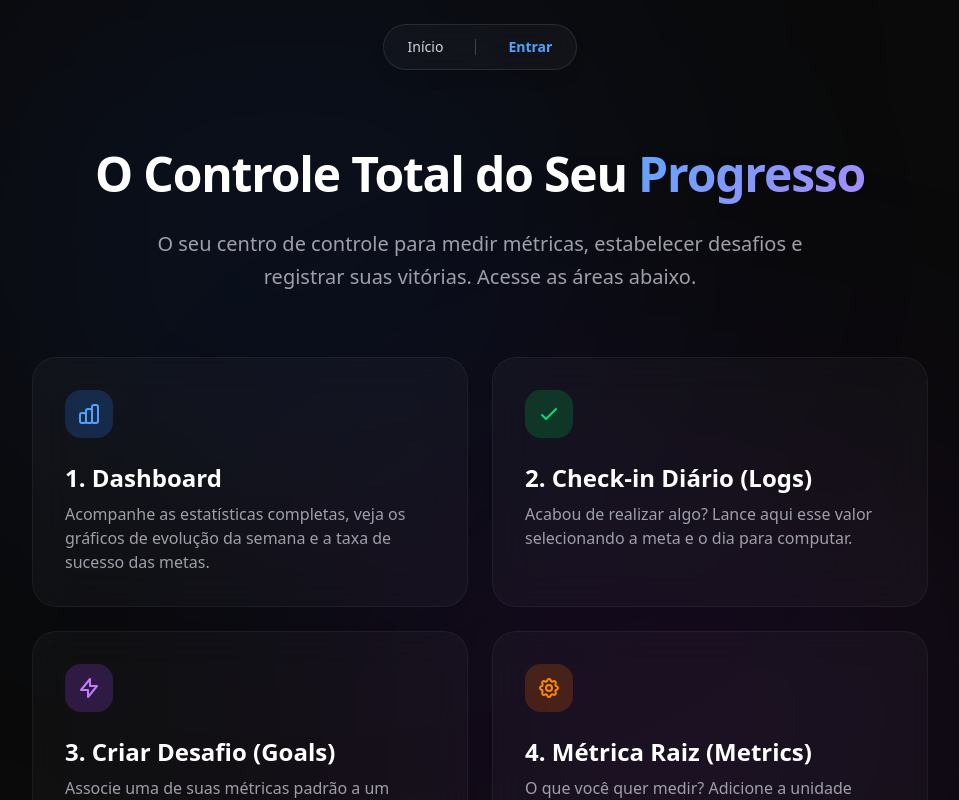
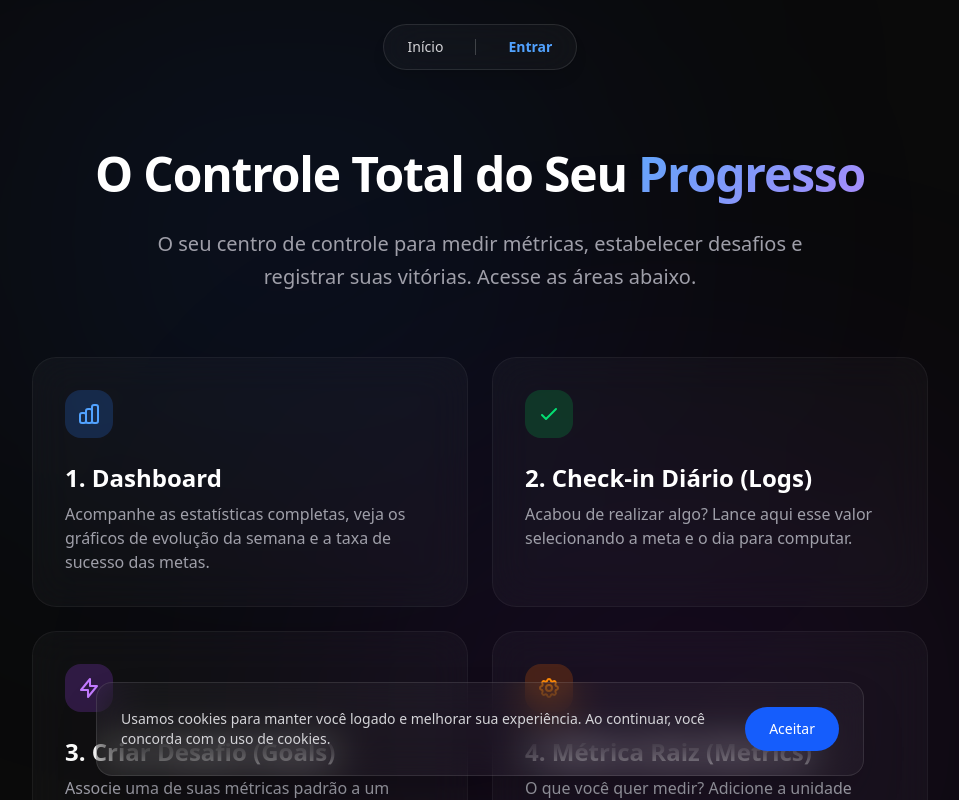
Before and after one commit to alfredohjr/the_monitor, a Next.js app in the folder frontend/: page / in a window 1280 px wide. Shown: the top 800 px of the page, without its empty margins (160-1119 px from the left). Built offline with nearby package versions, Linux system fonts and the light colour scheme.

Commit message:
feat: aviso de cookies (banner de consentimento)
Banner fixo no rodapé que aparece até o usuário aceitar; grava o
consentimento em localStorage (cookie-consent) e não reaparece depois.
Renderizado no layout raiz (app-wide).

Co-Authored-By: Claude Fable 5 <noreply@anthropic.com>

```diff
--- a/frontend/src/app/layout.tsx
+++ b/frontend/src/app/layout.tsx
@@ -1,6 +1,7 @@
 import type { Metadata } from "next";
 import { Geist, Geist_Mono } from "next/font/google";
 import Navbar from "@/components/layout/Navbar";
+import CookieConsent from "@/components/layout/CookieConsent";
 import "./globals.css";
 
 const geistSans = Geist({
@@ -31,6 +32,7 @@ export default function RootLayout({
       <body className="min-h-full flex flex-col bg-[#0a0a0a]">
         <Navbar />
         {children}
+        <CookieConsent />
       </body>
     </html>
   );
--- /dev/null
+++ b/frontend/src/components/layout/CookieConsent.tsx
@@ -0,0 +1,33 @@
+"use client";
+import React, { useEffect, useState } from "react";
+
+export default function CookieConsent() {
+  const [visible, setVisible] = useState(false);
+
+  useEffect(() => {
+    if (!localStorage.getItem("cookie-consent")) setVisible(true);
+  }, []);
+
+  const accept = () => {
+    localStorage.setItem("cookie-consent", "true");
+    setVisible(false);
+  };
+
+  if (!visible) return null;
+
+  return (
+    <div className="fixed bottom-0 inset-x-0 z-50 p-4 sm:p-6">
+      <div className="mx-auto max-w-3xl glass border border-white/10 rounded-2xl p-5 sm:p-6 flex flex-col sm:flex-row sm:items-center gap-4 shadow-2xl">
+        <p className="text-sm text-zinc-300 flex-1">
+          Usamos cookies para manter você logado e melhorar sua experiência. Ao continuar, você concorda com o uso de cookies.
+        </p>
+        <button
+          onClick={accept}
+          className="px-6 py-3 bg-blue-600 hover:bg-blue-500 rounded-full font-medium text-sm text-white whitespace-nowrap transition"
+        >
+          Aceitar
+        </button>
+      </div>
+    </div>
+  );
+}
```
Also changed, not shown: 1 other file (tests, documents, lock files or other folders).
